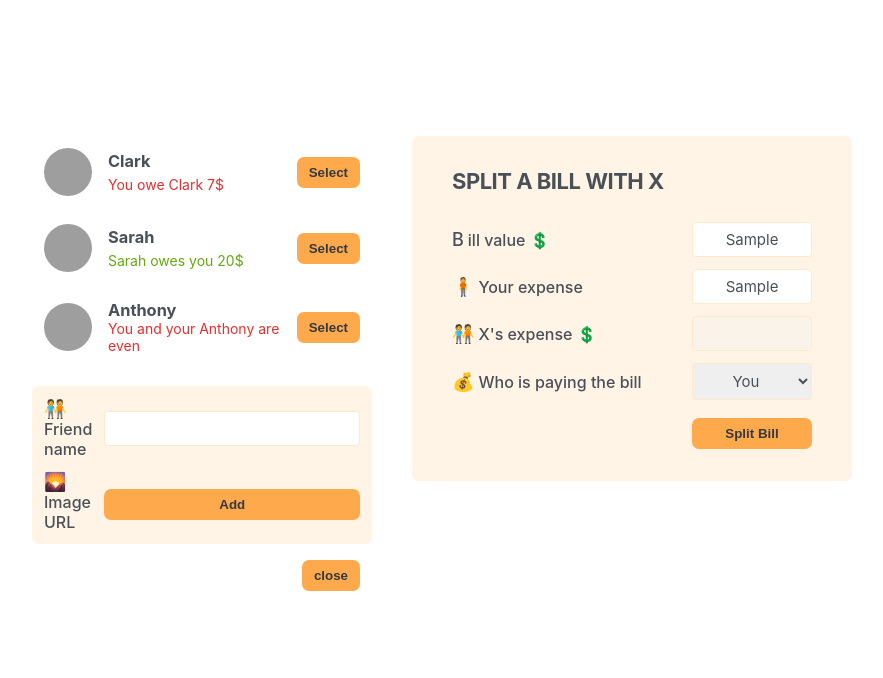
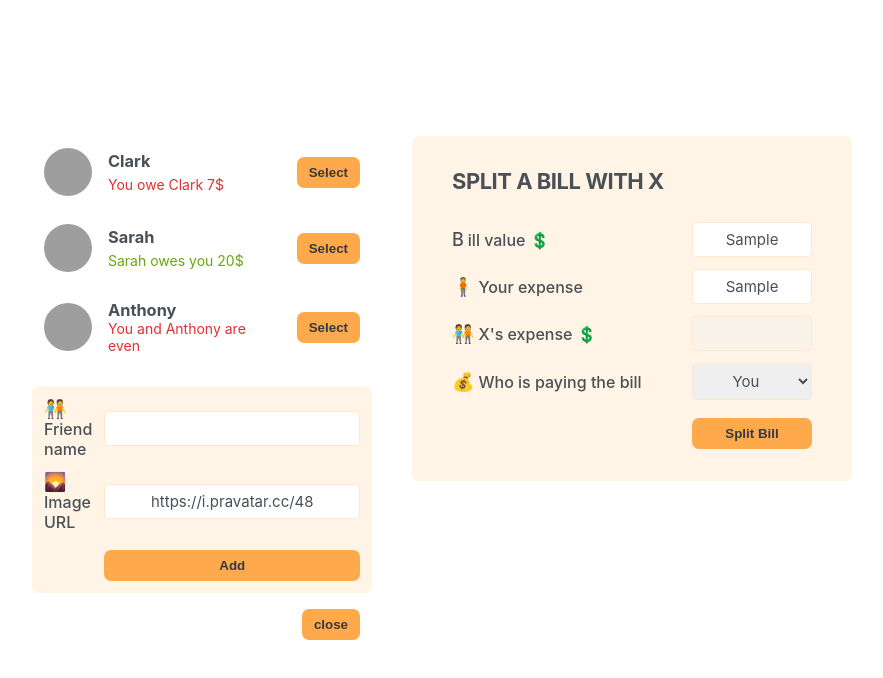
Before and after one commit to ghassant29/eat-n-split, a React (Create React App) app: page / in a window 1280 px wide. Both pictures are taken after typing "Sample", "Sample" into the empty fields and a click on the button "Add Friend". Shown: the top 678 px of the page, without its empty margins (198-1081 px from the left). Built offline with nearby package versions, Linux system fonts and the light colour scheme; grey boxes are pictures that could not be loaded.

Commit message:
Adding A New Friend

```diff
--- a/src/App.js
+++ b/src/App.js
@@ -25,22 +25,27 @@
   }
 
 export default function App() {
+  const [friends,setFriends]=useState(initialFriends);
   const [showAddFriend,setShowAddFriend]=useState(false);
   function handleShowAddFriend(){
     setShowAddFriend((show)=>!show);
   }
+  function handleAddFriend(friend){
+    setFriends((friends)=>[...friends,friend])
+    setShowAddFriend(false)
+  }
   return (
 
    <div className='app'><div className='sidebar'>
-    <FriendsList />
-    {showAddFriend&& <FormAddFriend />}
+    <FriendsList friends={friends} />
+    {showAddFriend&& <FormAddFriend onAddFriend={handleAddFriend} />}
     <Button onClick={handleShowAddFriend}>{showAddFriend?'close':"Add Friend"}</Button></div>
     <FormSplitBill /></div>
 
   );
 }
-function FriendsList(){
-  const friends=initialFriends;
+function FriendsList({friends}){
+
   return <ul>{friends.map((fr)=><Friend friend={fr} key={fr.id}/>)}</ul>
 }
 function Friend({friend}){
@@ -48,16 +53,31 @@
   <h3>{friend.name}</h3>
   {friend.balance<0 && <p className='red'>You owe {friend.name} {Math.abs(friend.balance)}$</p>}
   {friend.balance>0 && <p className='green'>{friend.name} owes you  {Math.abs(friend.balance)}$</p>}
-  {friend.balance===0 && <p className='red'>You and your {friend.name} are even</p>}
+  {friend.balance===0 && <p className='red'>You and {friend.name} are even</p>}
   <Button>Select</Button>
   </li>
 }
 
-function FormAddFriend(){
-  return <form className='form-add-friend'>
+function FormAddFriend({onAddFriend}){
+  const[name,setName]=useState('');
+  const [image,setImage]=useState('https://i.pravatar.cc/48');
+  const id=crypto.randomUUID();
+  function handleSubmit(e){
+    e.preventDefault();
+    if(!name || !image) return;
+    const newFriend={id,
+      name,image:`${image}?=${id}`,balance:0,
+    };
+    onAddFriend(newFriend);
+    setImage('');
+    setName('');
+  }
+
+  return <form className='form-add-friend' onSubmit={handleSubmit}>
     <label>🧑‍🤝‍🧑Friend name</label>
-    <input type='text'/>
+    <input type='text' value={name} onChange={(e)=>setName(e.target.value)}/>
     <label>🌄Image URL</label>
+    <input type='text' value={image} onChange={(e)=>setImage(e.target.value)}/>
     <Button>Add</Button>
   </form>
 }
```
